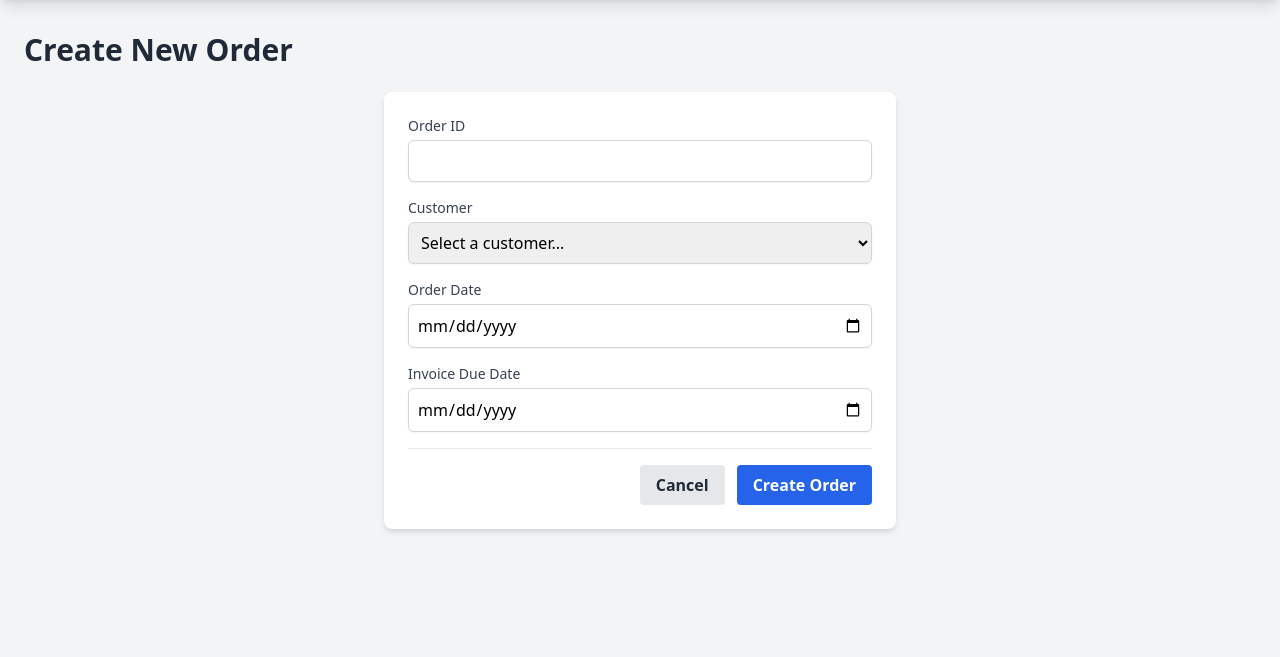
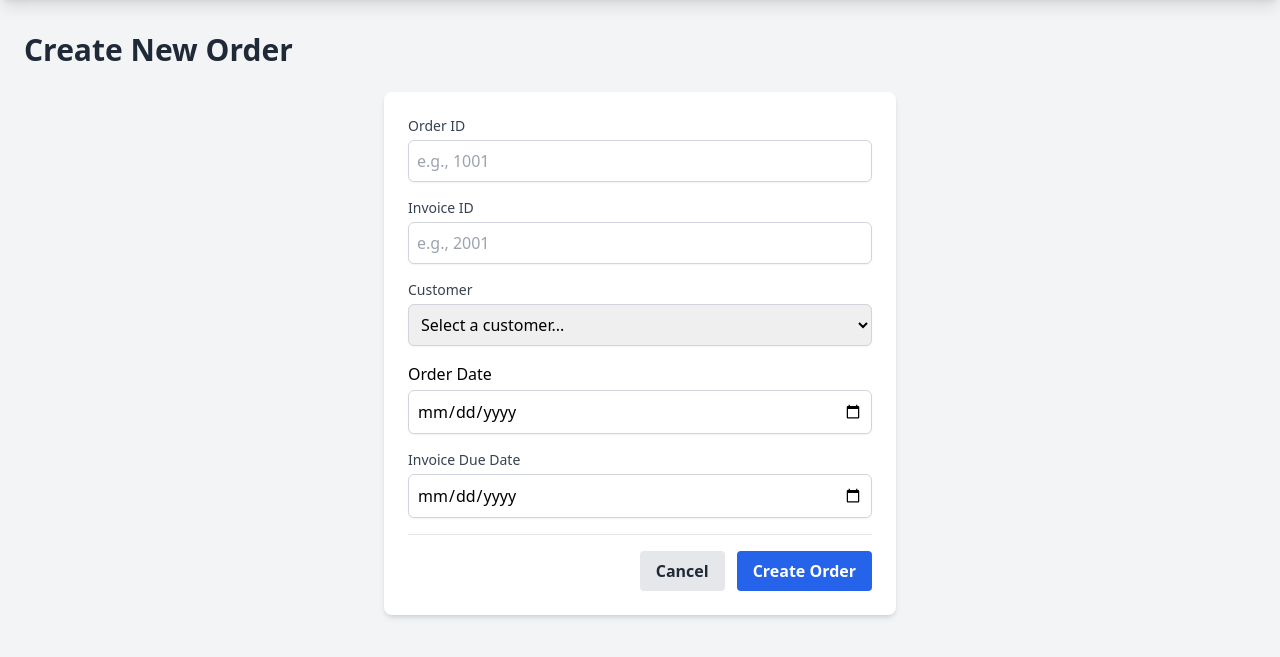
Before and after one commit to Adds14/SupplyChainDemand, a Flask app: page /orders/add in a window 1280 px wide. Shown: the part 64-721 px from the top of the page. Run offline with Flask 3, Linux system fonts and the light colour scheme; data that the repository does not hold is empty; some libraries are stand-ins or nearby versions.

Commit message:
new commit

```diff
--- a/templates/order_form.html
+++ b/templates/order_form.html
@@ -9,7 +9,12 @@
 
         <div>
             <label for="order_id" class="block text-sm font-medium text-gray-700">Order ID</label>
-            <input type="number" class="mt-1 block w-full p-2 border border-gray-300 rounded-md shadow-sm" id="order_id" name="order_id" required>
+            <input type="number" class="mt-1 block w-full p-2 border border-gray-300 rounded-md shadow-sm" id="order_id" name="order_id" placeholder="e.g., 1001" required>
+        </div>
+
+        <div>
+            <label for="invoice_id" class="block text-sm font-medium text-gray-700">Invoice ID</label>
+            <input type="number" class="mt-1 block w-full p-2 border border-gray-300 rounded-md shadow-sm" id="invoice_id" name="invoice_id" placeholder="e.g., 2001" required>
         </div>
 
         <div>
@@ -23,7 +28,7 @@
         </div>
 
         <div>
-            <label for="order_date" class="block text-sm font-medium text-gray-700">Order Date</label>
+            <label for="order_date" class_block text-sm font-medium text-gray-700">Order Date</label>
             <input type="date" class="mt-1 block w-full p-2 border border-gray-300 rounded-md shadow-sm" id="order_date" name="order_date" required>
         </div>
 
```
